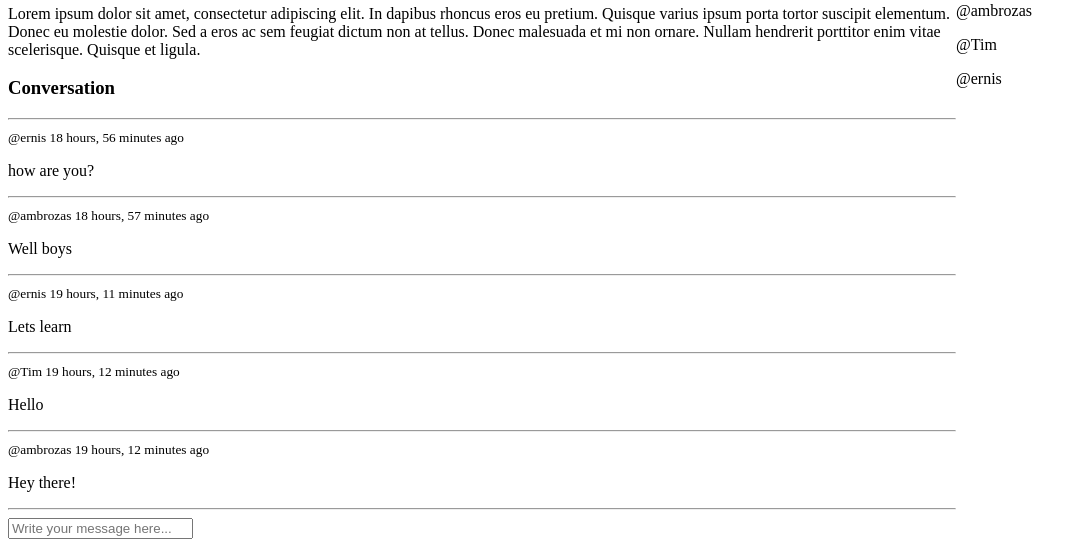
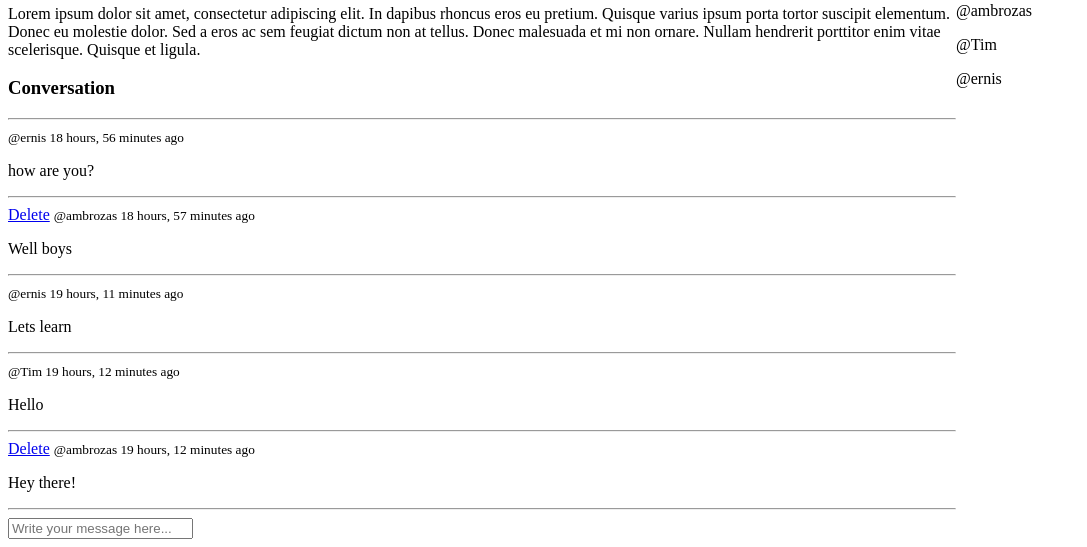
Before and after one commit to EAmbrozas/studybud, a Django app: page /room/2 in a window 1280 px wide. Shown: the part 262-809 px from the top of the page, without its empty margins (0-1087 px from the left). Run offline with Django 3.2, Linux system fonts and the light colour scheme; a user stored in the database is signed in; data comes from the database, SQL or seed files in the repository; both versions use the stored data as it was after the commit.

Commit message:
Add delete messages functionality to rooms

```diff
--- a/base/templates/base/room.html
+++ b/base/templates/base/room.html
@@ -21,6 +21,9 @@
 
             {% for message in room_messages %}
                 <div>
+                    {% if request.user == message.user %}
+                    <a href="{% url 'delete-message' message.id %}">Delete</a>
+                    {% endif %}
                     <small>@{{message.user}} {{message.created|timesince}} ago</small>
                     <p>{{message.body}}</p>
                     <hr>
--- a/base/urls.py
+++ b/base/urls.py
@@ -12,4 +12,5 @@ urlpatterns = [
     path('create-room/', views.createRoom, name="create-room"),
     path('update-room/<str:pk>', views.updateRoom, name="update-room"),
     path('delete-room/<str:pk>', views.deleteRoom, name="delete-room"),
+    path('delete-message/<str:pk>', views.deleteMessage, name="delete-message"),
 ]
--- a/base/views.py
+++ b/base/views.py
@@ -138,3 +138,16 @@ def deleteRoom(request, pk):
         room.delete()
         return redirect('home')
     return render(request, 'base/delete.html', {'obj': room})
+
+
+@login_required(login_url='login')
+def deleteMessage(request, pk):
+    message = Message.objects.get(id=pk)
+
+    if request.user != message.user:
+        return HttpResponse('You are not allowed here!')
+
+    if request.method == 'POST':
+        message.delete()
+        return redirect('home')
+    return render(request, 'base/delete.html', {'obj': message})
```
Also changed, not shown: db.sqlite3.
